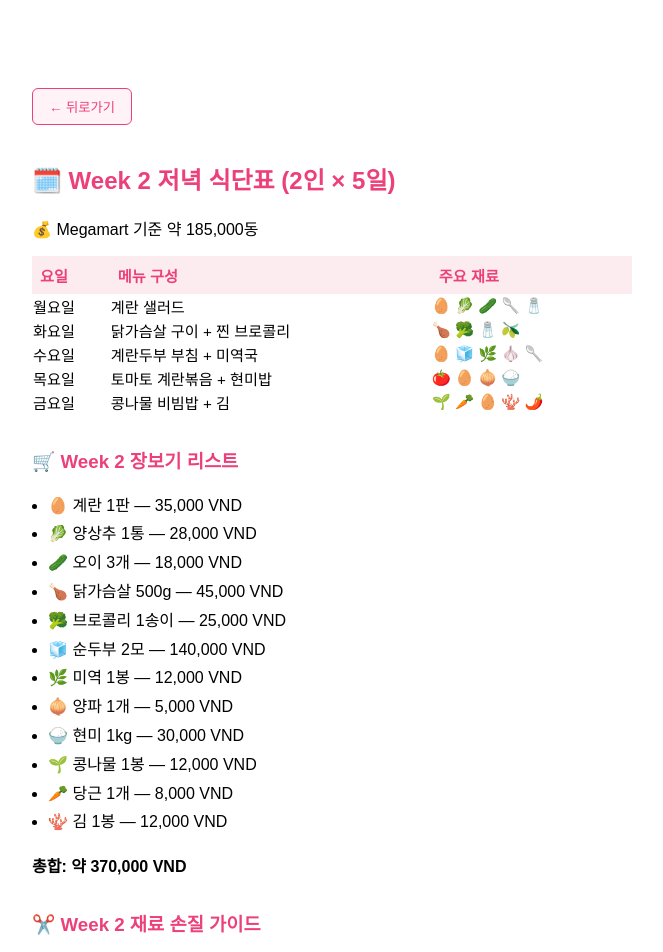
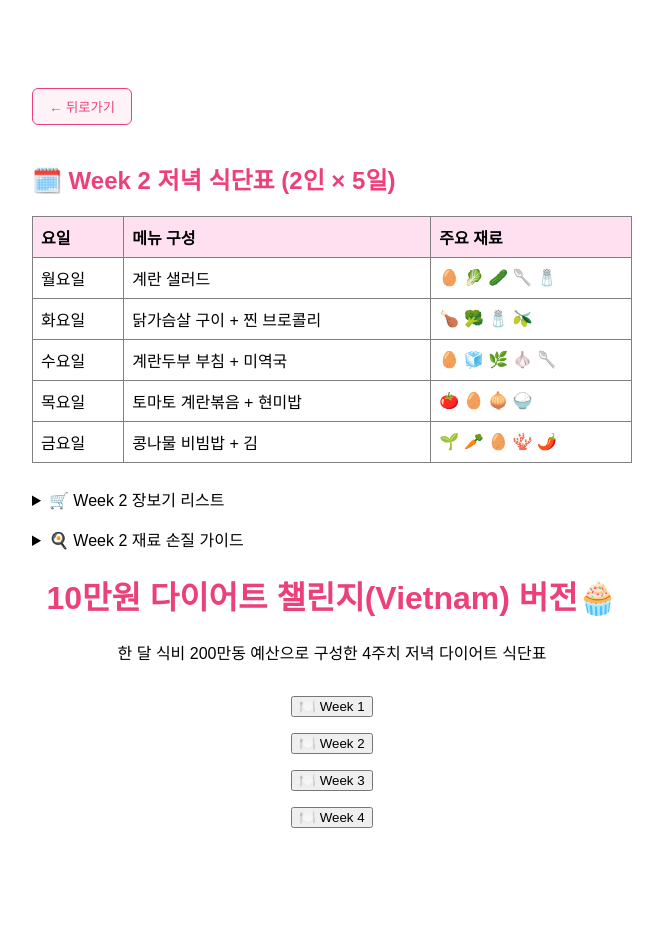
Before and after one commit to kkulkkul-diet/cute, a Next.js app: page /week2 in a window 1280 px wide. Shown: the top 952 px of the page, without its empty margins (308-971 px from the left). After the commit the page ends 868 px from the top, so only its background shows below. Built offline with nearby package versions, Linux system fonts and the light colour scheme.

Commit message:
Update week2.js

```diff
--- a/pages/week2.js
+++ b/pages/week2.js
@@ -1,6 +1,6 @@
 import Link from 'next/link';
 
-export default function Home() {
+export default function Week2(){
   return (
     <main style={{ padding: '2rem', fontFamily: 'sans-serif', textAlign: 'center' }}>
       <section style={{ marginTop: '3rem', textAlign: 'left', maxWidth: '600px', marginInline: 'auto' }}>
@@ -8,15 +8,11 @@ export default function Home() {
           <button style={{ marginBottom: '1rem', backgroundColor: '#fff3f8', border: '1px solid #ec407a', color: '#ec407a', padding: '0.5rem 1rem', borderRadius: '6px' }}>← 뒤로가기</button>
         </Link>
 
-        <h2 style={{ color: '#ec407a' }}>🗓️ Week 2 저녁 식단표 (2인 × 5일)</h2>
-        <p>💰 Megamart 기준 약 185,000동</p>
-
-        <table style={{ width: '100%', borderCollapse: 'collapse', marginTop: '1rem', fontSize: '0.95rem' }}>
-          <thead>
-            <tr style={{ backgroundColor: '#fdecef', color: '#ec407a' }}>
-              <th style={{ padding: '0.5rem' }}>요일</th>
-              <th style={{ padding: '0.5rem' }}>메뉴 구성</th>
-              <th style={{ padding: '0.5rem' }}>주요 재료</th>
+      <h2 style={{ fontSize: '1.5rem', color: '#ec407a' }}>🗓️ Week 2 저녁 식단표 (2인 × 5일)</h2>
+      <table border="1" cellPadding="8" style={{ marginTop: '1rem', width: '100%', borderCollapse: 'collapse' }}>
+        <thead style={{ backgroundColor: '#ffe0f0' }}>
+          <tr>
+            <th>요일</th><th>메뉴 구성</th><th>주요 재료</th>
           </tr>
         </thead>
         <tbody>
@@ -28,8 +24,9 @@ export default function Home() {
         </tbody>
       </table>
 
-        <h3 style={{ marginTop: '2rem', color: '#ec407a' }}>🛒 Week 2 장보기 리스트</h3>
-        <ul style={{ paddingLeft: '1rem', lineHeight: '1.8' }}>
+      <details style={{ marginTop: '1.5rem' }}>
+        <summary style={{ cursor: 'pointer' }}>🛒 Week 2 장보기 리스트</summary>
+        <ul>
           <li>🥚 계란 1판 — 35,000 VND</li>
           <li>🥬 양상추 1통 — 28,000 VND</li>
           <li>🥒 오이 3개 — 18,000 VND</li>
@@ -43,11 +40,12 @@ export default function Home() {
           <li>🥕 당근 1개 — 8,000 VND</li>
           <li>🪸 김 1봉 — 12,000 VND</li>
         </ul>
+        <strong>총합: 약 370,000 VND</strong>
+      </details>
 
-        <p style={{ fontWeight: 'bold' }}>총합: 약 370,000 VND</p>
-
-        <h3 style={{ marginTop: '2rem', color: '#ec407a' }}>✂️ Week 2 재료 손질 가이드</h3>
-        <ul style={{ paddingLeft: '1rem', lineHeight: '1.8' }}>
+      <details style={{ marginTop: '1rem' }}>
+        <summary style={{ cursor: 'pointer' }}>🍳 Week 2 재료 손질 가이드</summary>
+        <ul>
           <li>🥚 계란: 6개 삶아 냉장 보관</li>
           <li>🥬 샐러드채소: 씻고 키친타월에 싸서 보관</li>
           <li>🥒 오이: 흐르는 물에 씻고 반 자르기</li>
@@ -56,6 +54,7 @@ export default function Home() {
           <li>🧊 두부: 물기 제거 후 냉장 보관</li>
           <li>🌱 콩나물: 데쳐서 물기 빼고 냉장 보관</li>
         </ul>
+      </details>
        </section>
 
     <h1 style={{ fontSize: '2rem', color: '#ec407a' }}>10만원 다이어트 챌린지(Vietnam) 버전🧁</h1>
@@ -65,6 +64,7 @@ export default function Home() {
         <Link href="/week2"><button>🍽️ Week 2</button></Link>
         <Link href="/week3"><button>🍽️ Week 3</button></Link>
         <Link href="/week4"><button>🍽️ Week 4</button></Link>
+
       </div>
 
     </main>
```
Lines whose indentation alone changed are shown as unchanged.
